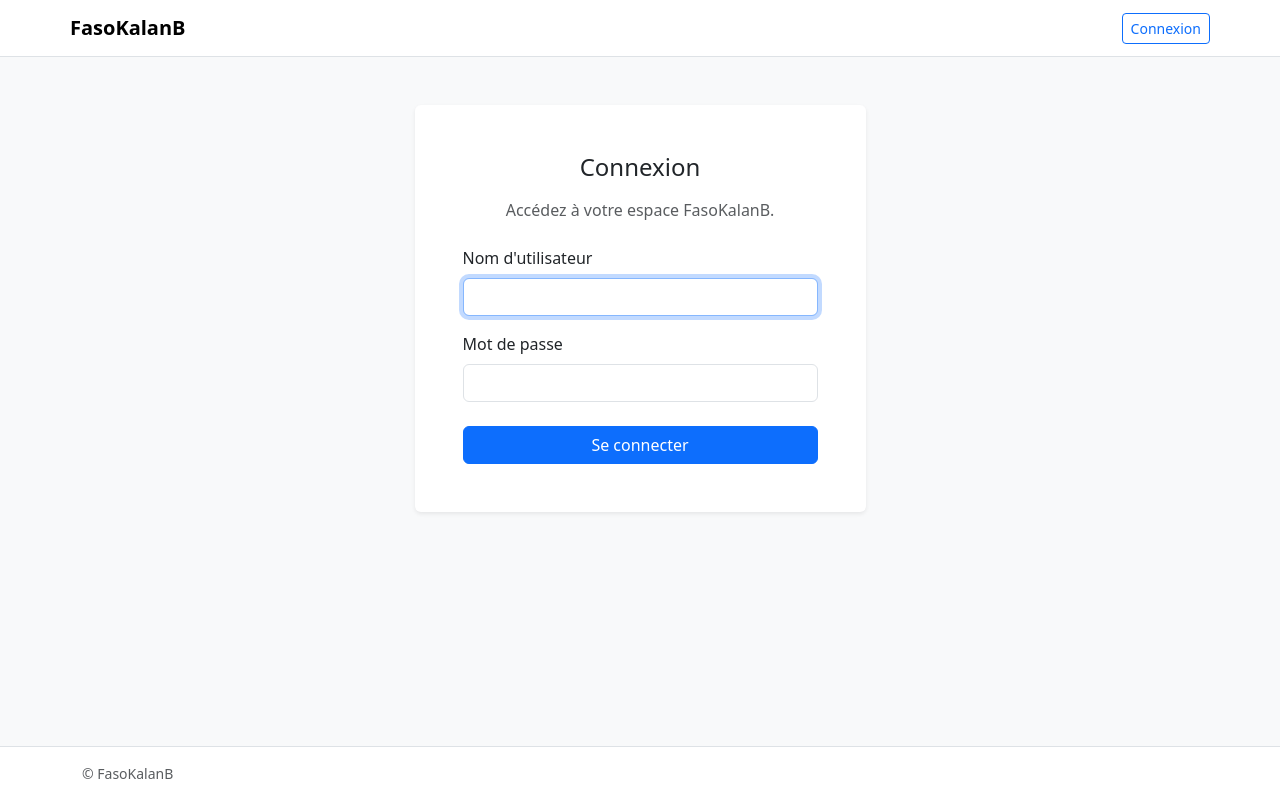
After one commit to rot226/FasoKalanB, a Django app: template templates/accounts/login.html in a window 1280 px wide. The commit adds this page. Run offline with Django 4.2, Linux system fonts and the light colour scheme; the template is opened without the code that fills it, so the values that code supplies are empty.

Commit message:
Configure l'auth Django avec LoginView/LogoutView

```diff
--- a/apps/accounts/urls.py
+++ b/apps/accounts/urls.py
@@ -1,10 +1,13 @@
+from django.contrib.auth import views as auth_views
 from django.urls import path
-
-from .views import login_view, logout_view
 
 app_name = "accounts"
 
 urlpatterns = [
-    path("login/", login_view, name="login"),
-    path("logout/", logout_view, name="logout"),
+    path(
+        "login/",
+        auth_views.LoginView.as_view(template_name="accounts/login.html"),
+        name="login",
+    ),
+    path("logout/", auth_views.LogoutView.as_view(), name="logout"),
 ]
--- a/config/settings.py
+++ b/config/settings.py
@@ -99,8 +99,8 @@ MEDIA_URL = "media/"
 MEDIA_ROOT = BASE_DIR / "media"
 
 # Authentification
-LOGIN_URL = "login"
-LOGIN_REDIRECT_URL = "dashboard"
-LOGOUT_REDIRECT_URL = "login"
+LOGIN_URL = "accounts:login"
+LOGIN_REDIRECT_URL = "dashboard:home"
+LOGOUT_REDIRECT_URL = "accounts:login"
 
 DEFAULT_AUTO_FIELD = "django.db.models.BigAutoField"
--- /dev/null
+++ b/templates/accounts/login.html
@@ -0,0 +1,56 @@
+{% extends "base.html" %}
+
+{% block title %}Connexion · FasoKalanB{% endblock %}
+
+{% block content %}
+<div class="row justify-content-center">
+  <div class="col-12 col-md-8 col-lg-5">
+    <div class="card shadow-sm border-0">
+      <div class="card-body p-4 p-md-5">
+        <h1 class="h4 mb-3 text-center">Connexion</h1>
+        <p class="text-muted text-center mb-4">Accédez à votre espace FasoKalanB.</p>
+
+        {% if form.errors %}
+          <div class="alert alert-danger" role="alert">
+            Identifiants invalides. Merci de réessayer.
+          </div>
+        {% endif %}
+
+        <form method="post" novalidate>
+          {% if next %}
+            <input type="hidden" name="next" value="{{ next }}">
+          {% endif %}
+          {% csrf_token %}
+
+          <div class="mb-3">
+            <label for="id_username" class="form-label">Nom d'utilisateur</label>
+            <input
+              type="text"
+              name="username"
+              id="id_username"
+              class="form-control"
+              autocomplete="username"
+              required
+              autofocus
+            >
+          </div>
+
+          <div class="mb-4">
+            <label for="id_password" class="form-label">Mot de passe</label>
+            <input
+              type="password"
+              name="password"
+              id="id_password"
+              class="form-control"
+              autocomplete="current-password"
+              required
+            >
+          </div>
+
+          <button type="submit" class="btn btn-primary w-100">Se connecter</button>
+        </form>
+      </div>
+    </div>
+  </div>
+</div>
+{% endblock %}
--- a/templates/base.html
+++ b/templates/base.html
@@ -11,8 +11,15 @@
     <nav class="navbar navbar-expand-lg container py-2">
       <a class="navbar-brand fw-semibold" href="{% url 'core:home' %}">FasoKalanB</a>
       <div class="ms-auto d-flex gap-2">
-        <a class="btn btn-outline-primary btn-sm" href="/accounts/login/">Connexion</a>
-        <a class="btn btn-primary btn-sm" href="/dashboard/">Dashboard</a>
+        {% if user.is_authenticated %}
+          <form action="{% url 'accounts:logout' %}" method="post" class="m-0">
+            {% csrf_token %}
+            <button class="btn btn-outline-secondary btn-sm" type="submit">Déconnexion</button>
+          </form>
+          <a class="btn btn-primary btn-sm" href="{% url 'dashboard:home' %}">Dashboard</a>
+        {% else %}
+          <a class="btn btn-outline-primary btn-sm" href="{% url 'accounts:login' %}">Connexion</a>
+        {% endif %}
       </div>
     </nav>
   </header>
```
